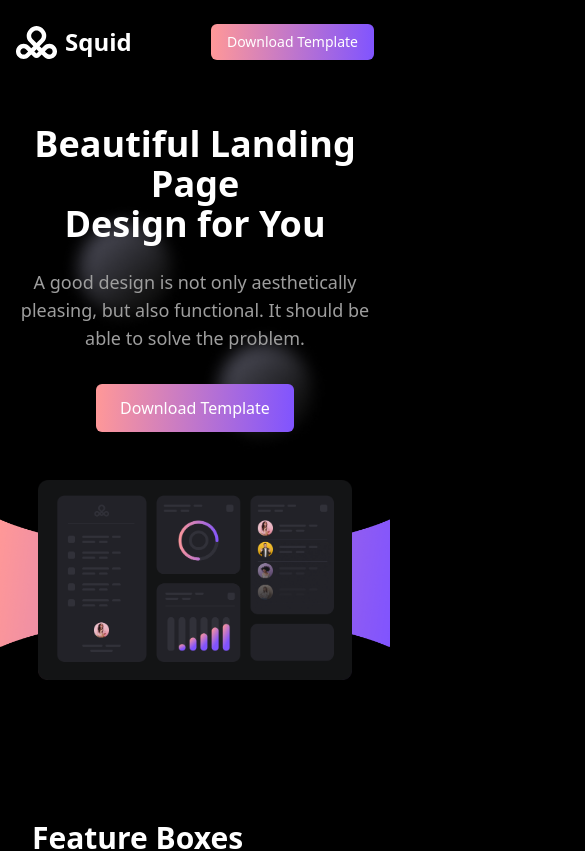
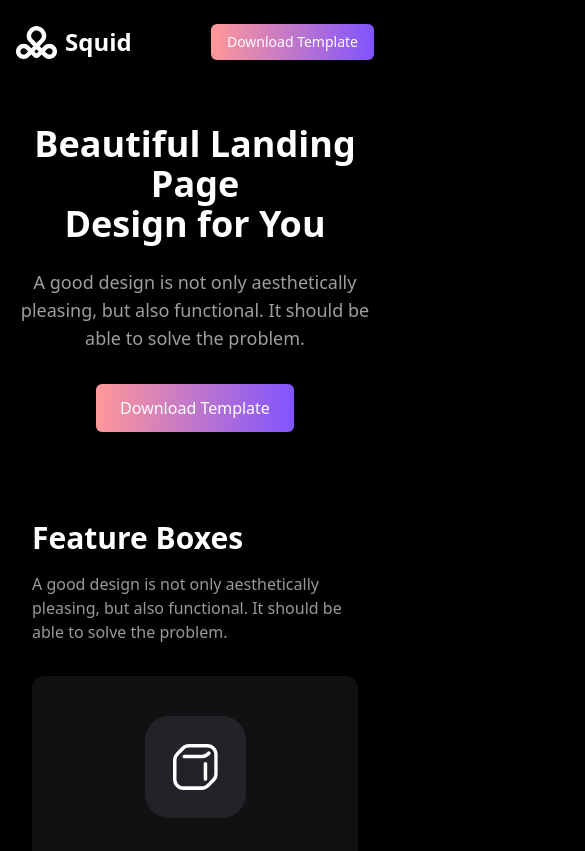
Before and after one commit to AhmedMahmoud100/landing-page-task, a Next.js app: page / in a window 390 px wide. Shown: the top 851 px of the page, 585 px wide, since content can reach past the window. Built offline with nearby package versions, Linux system fonts and the light colour scheme.

Commit message:
update: hide images in smaller screens

```diff
--- a/src/components/sections/Companies.tsx
+++ b/src/components/sections/Companies.tsx
@@ -32,7 +32,7 @@ const Companies = () => {
         </div>
 
         <div
-          className="flex gap-8 rounded-3xl absolute p-12 md:p-18 bg-cover bg-center z-10 gradient-bg w-[900px] left-1/2 -translate-x-1/2 bottom-0 translate-y-1/2"
+          className="flex gap-8 rounded-3xl absolute p-12 lg:p-18 bg-cover bg-center z-10 gradient-bg w-[330px] md:w-[500px] lg:w-[900px] left-1/2 -translate-x-1/2 bottom-0 translate-y-1/2"
         >
           <div className="relative z-10 flex flex-col items-start">
             <div className="mb-6 text-left">
@@ -48,7 +48,7 @@ const Companies = () => {
             </Button>
           </div>
 
-          <div className="absolute right-[-40px] top-1/2 -translate-y-1/2 z-20 w-[500px] -mt-5 h-[370px]">
+          <div className="hidden lg:block absolute right-[-40px] top-1/2 -translate-y-1/2 z-20  w-[500px] -mt-5 h-[370px]">
             <Image
               src="/images/word-wide.png"
               alt="World wide"
--- a/src/components/sections/Contact.tsx
+++ b/src/components/sections/Contact.tsx
@@ -28,7 +28,7 @@ const Contact = () => {
             />
           </div>
 
-          <div className="lg:w-1/2 ">
+          <div className="lg:w-1/2 hidden md:block">
             <img src="/images/earth.png" alt="Globe" className="w-full h-auto" />
           </div>
 
--- a/src/components/sections/Hero.tsx
+++ b/src/components/sections/Hero.tsx
@@ -7,7 +7,7 @@ const Hero = () => {
   return (
     <section className="py-10 relative overflow-hidden">
       {/* Background gradient waves */}
-      <div className="absolute bottom-[0] left-0 w-full h-[474px]" >
+      <div className="hidden md:block absolute bottom-[0] left-0 w-full h-[474px]" >
         <Image
           src="/images/gredient-bg.png"
           alt="gredient wave"
@@ -17,7 +17,7 @@ const Hero = () => {
       </div>
 
       {/* Blur balls */}
-      <div className="absolute top-60 left-50 w-[130px] h-[130px] -z-10">
+      <div className="hidden md:block absolute top-60 left-50 w-[130px] h-[130px] -z-10">
         <Image
           src="/images/blur-balls.png"
           alt="blur ball"
@@ -25,7 +25,7 @@ const Hero = () => {
           className="object-contain"
         />
       </div>
-      <div className="absolute top-30 right-50 w-[130px] h-[130px] -z-10">
+      <div className="hidden md:block absolute top-30 right-50 w-[130px] h-[130px] -z-10">
         <Image
           src="/images/blur-balls.png"
           alt="blur ball"
@@ -48,7 +48,7 @@ const Hero = () => {
           </div>
         </div>
 
-        <div className="relative px-6 w-full lg:w-[860px]  h-[200px] sm:h-[200px] md:h-[350px] lg:h-[550px] mx-auto mb-[100px]">
+        <div className="hidden md:block relative px-6 w-full lg:w-[860px]  h-[200px] sm:h-[200px] md:h-[350px] lg:h-[550px] mx-auto mb-[100px]">
           <Image
             src="/images/dashboard-placeholder.png"
             alt="dashboard image placeholder"
```
